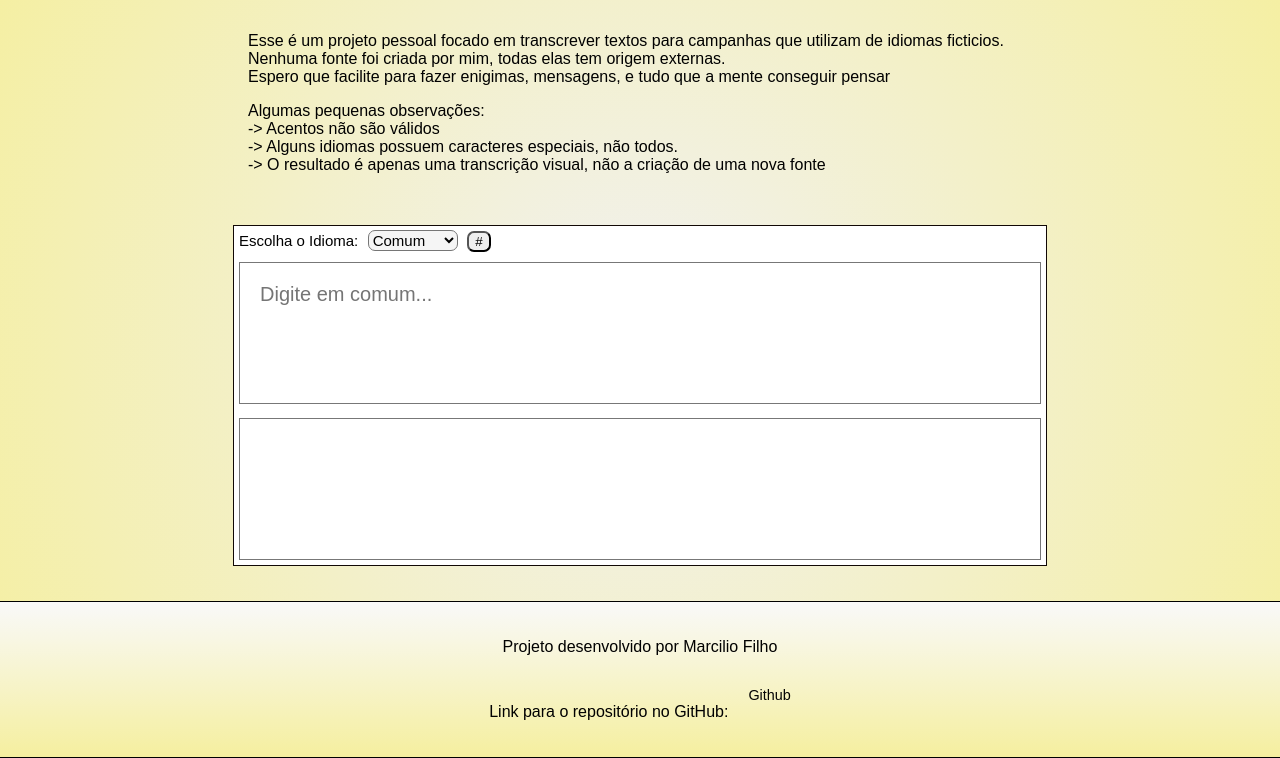
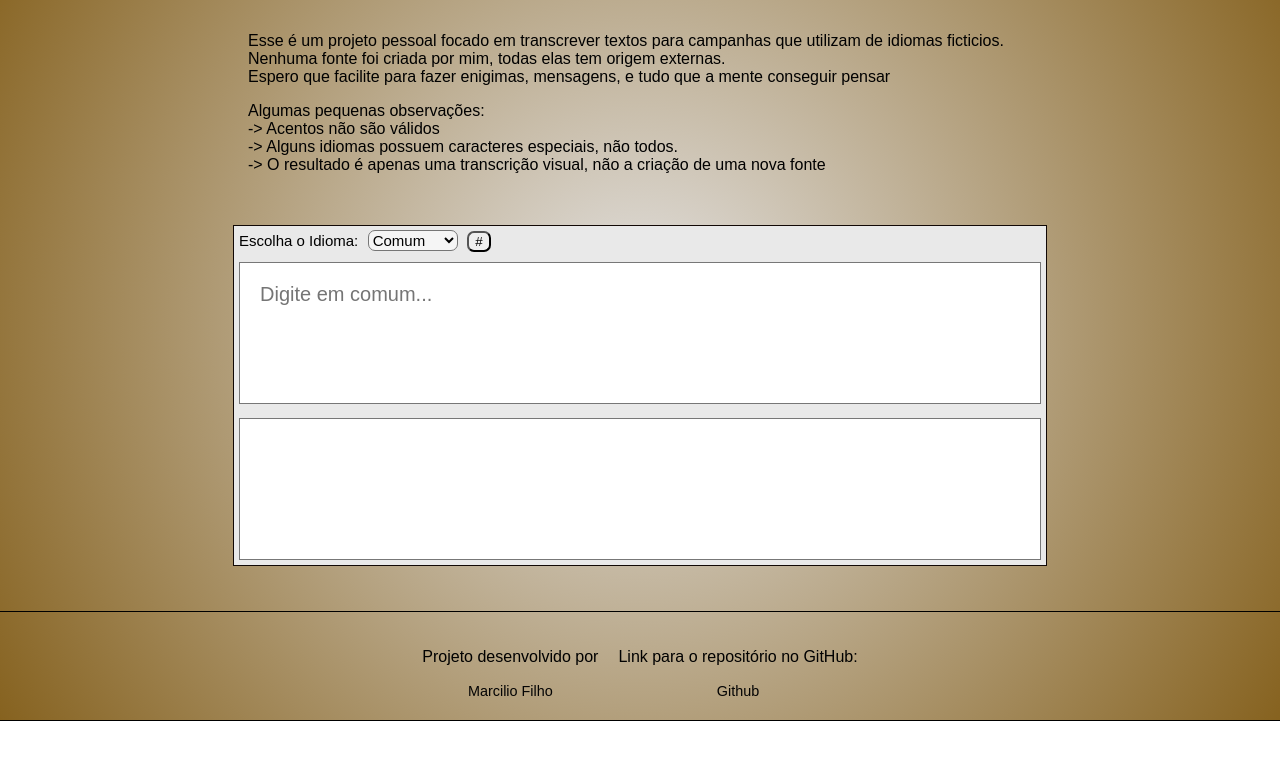
Before and after one commit to MarcilioFilh0/TranslateRPG, a plain HTML site: page index.html in a window 1280 px wide. Shown: the part 79-837 px from the top of the page. After the commit the page ends 800 px from the top, so only its background shows below. Drawn offline with Linux system fonts and the light colour scheme.

Commit message:
troca de cor

```diff
--- a/index.html
+++ b/index.html
@@ -76,11 +76,16 @@
 
 <footer>
     <div class="texto-footer">
-       <p> Projeto desenvolvido por Marcilio Filho</p>
-          <div class="link-github">
-              <p> Link para o repositório no GitHub: </p>
-              <a href="https://github.com/MarcilioFilh0/TradutorDnD" target="_blank"> Github </a>
-          </div>
+        <div class="link-github">
+            <div>
+                <p> Projeto desenvolvido por</p>
+                <a href="https://www.linkedin.com/in/marcilio-batista-filh0-/" target="_blanck"> Marcilio Filho </a>
+            </div>
+            <div>
+                <p> Link para o repositório no GitHub: </p>
+                <a href="https://github.com/MarcilioFilh0/TradutorDnD" target="_blank"> Github </a>
+            </div>
+        </div>
     </div>
 </footer>
 
--- a/script.js
+++ b/script.js
@@ -9,8 +9,6 @@ const resetBtn = document.querySelector('#bnt-reset');
 
 entrada.addEventListener('input', () => {
     saida.textContent = entrada.value;
-    saida.style.textContent = "Digite algo";
-
 });
 
 seletor.addEventListener('change', () => {
@@ -41,6 +39,7 @@ corFundo.addEventListener('input', () => {
 resetBtn.addEventListener('click', () => {
     numTamanho.value = 30;
     corFonte.value = '#000000';
+    corFundo.value = '#ffffff';
     saidaConfig.style.fontSize = numTamanho.value + "px";
     saidaConfig.style.color = '#000000';
     saidaConfig.style.backgroundColor = '#ffffff';
--- a/style.css
+++ b/style.css
@@ -29,7 +29,7 @@
 }
 
 body {
-    background: radial-gradient(circle, #f1f1f1 0%, #f5ef9f 100%);
+    background: radial-gradient(circle, #e4e3e3 0%, #86621f 100%);
     color: #010101;
     font-family: sans-serif;
     display: flex;
@@ -44,7 +44,7 @@ main {
 }
 
 footer {
-    background: linear-gradient(0deg, #f5ef9f 0%, #f9f9f9 100%);
+    background: Linear-gradient(circle, #e4e3e3 0%, #86621f 100%);
     padding: 20px ;
     margin-top: 15px;
     border: 1px solid #000;
@@ -93,7 +93,7 @@ textarea {
     margin-bottom: 20px;
     border: 1.5px solid;
     border-color: #110805;
-    background-color: #ffffff;
+    background-color: #e9e9e9;
 }
 
 .composto select {
@@ -163,6 +163,7 @@ textarea {
 }
 
 #saida {
+    background: white;
     white-space: pre-wrap;
     word-wrap: break-word;
 }
```
